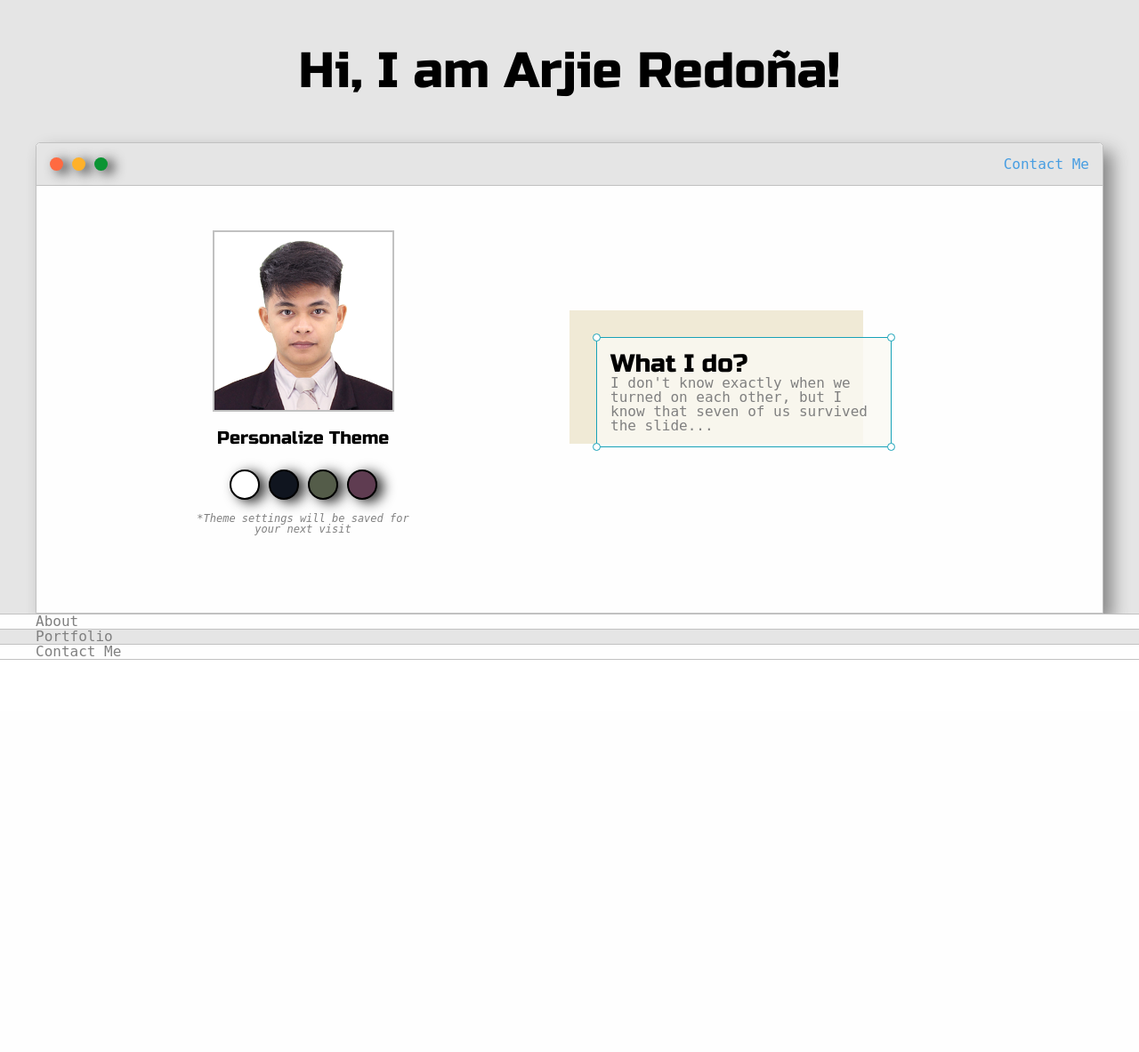
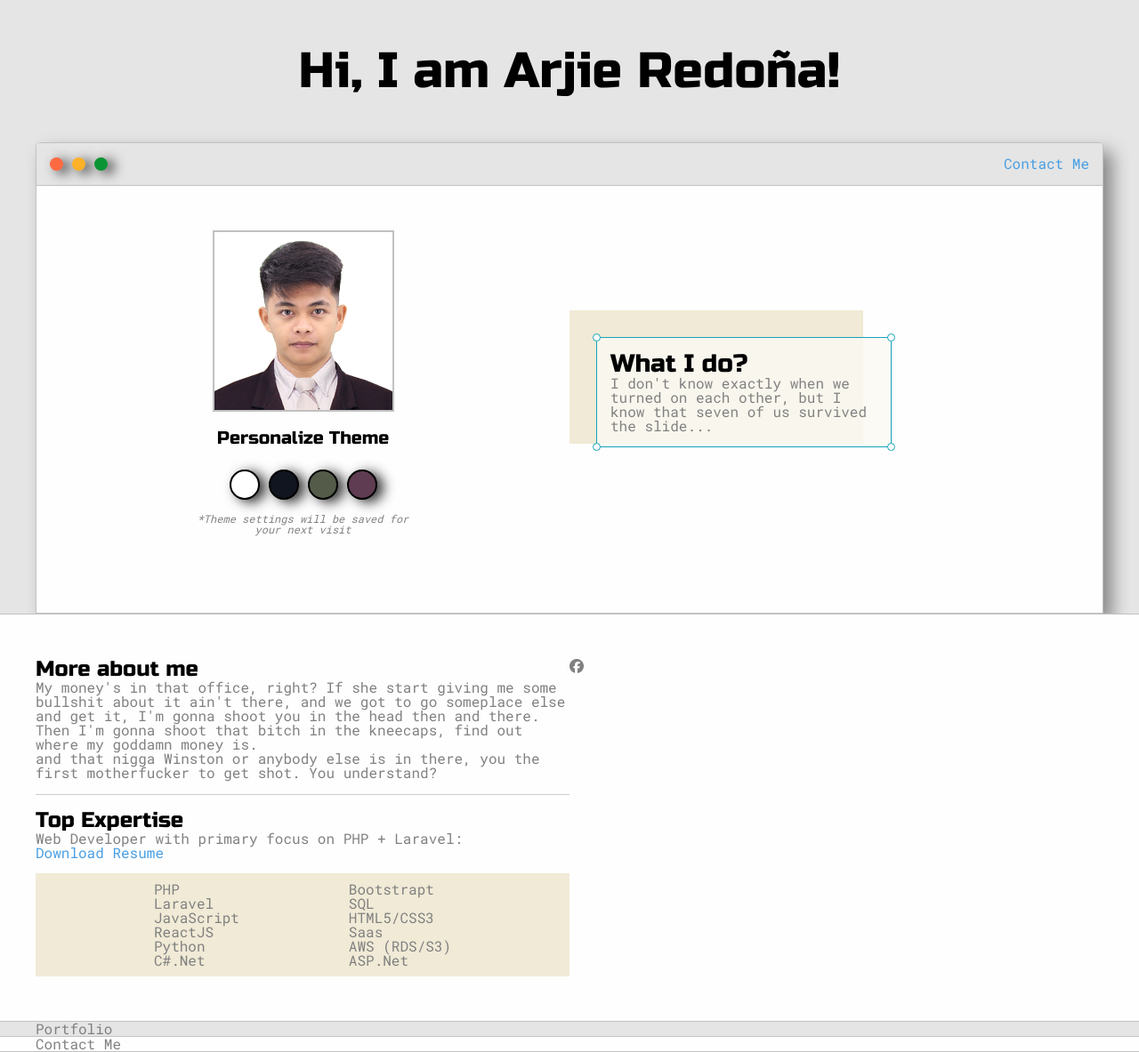
Before and after one commit to Aramxv/XPortfolio, a PHP site: page / in a window 1280 px wide. Shown: the whole page at 89% size. Before the commit the page ends 742 px from the top, so only its background shows below. Run offline with PHP 8.4, Linux system fonts and the light colour scheme; some libraries are stand-ins or nearby versions.

Commit message:
About me section is in progress

```diff
--- a/index.css
+++ b/index.css
@@ -96,6 +96,48 @@ input, select {
     vertical-align:middle;
 }
 
+/* GOOGLE MATERIAL ICONS */
+
+@font-face {
+    font-family: 'Material Icons';
+    font-style: normal;
+    font-weight: 400;
+    src: url(https://example.com/MaterialIcons-Regular.eot); /* For IE6-8 */
+    src: local('Material Icons'),
+      local('MaterialIcons-Regular'),
+      url(https://example.com/MaterialIcons-Regular.woff2) format('woff2'),
+      url(https://example.com/MaterialIcons-Regular.woff) format('woff'),
+      url(https://example.com/MaterialIcons-Regular.ttf) format('truetype');
+  }
+
+  .material-icons {
+    font-family: 'Material Icons';
+    font-weight: normal;
+    font-style: normal;
+    font-size: 24px;  /* Preferred icon size */
+    display: inline-block;
+    line-height: 1;
+    text-transform: none;
+    letter-spacing: normal;
+    word-wrap: normal;
+    white-space: nowrap;
+    direction: ltr;
+
+    /* Support for all WebKit browsers. */
+    -webkit-font-smoothing: antialiased;
+    /* Support for Safari and Chrome. */
+    text-rendering: optimizeLegibility;
+
+    /* Support for Firefox. */
+    -moz-osx-font-smoothing: grayscale;
+
+    /* Support for IE. */
+    font-feature-settings: 'liga';
+  }
+
+
+/* INDEX SECTION */
+
 :root{
     --mainColor:#E5E5E5;
     --secondaryColor:#FEFEFE;
@@ -110,8 +152,6 @@ input, select {
     --previewBG: rgb(251,249,243,0.8);
     --previewShadowBG: #F0EAD6;
 }
-
-/* INDEX SECTION */
 
 html, body{
     padding: 0;
@@ -350,6 +390,26 @@ h6 { font-size: 16px; }
     right: -5px;
 }
 
+.about-wrapper{
+    display: grid;
+    padding-top: 50px;
+    padding-bottom: 50px;
+    /*
+        Auto fit as many columns in the row
+        and, repeat it, but the columns should never be smaller than
+        320px, and expand it.
+    */
+    grid-template-columns: repeat(auto-fit, minmax(320px, 1fr));
+}
+
+#skills{
+    display: flex;
+    margin-top: 15px;
+    padding: 10px;
+    justify-content: space-evenly;
+    background-color: var(--previewShadowBG);
+}
+
 @media screen and (max-width: 1200px){
     .main-container{
         width: 95%;
--- a/index.html
+++ b/index.html
@@ -8,6 +8,10 @@
     <link href="https://fonts.googleapis.com/css2?family=Russo+One&display=swap" rel="stylesheet">
 
     <!-- Include Google Fonts-Roboto Mono reg500-->
+    <link href="https://fonts.googleapis.com/css2?family=Roboto+Mono&display=swap" rel="stylesheet">
+
+    <!-- Include Font-Awesome CDN-->
+    <script src="https://use.fontawesome.com/a84b6ba965.js"></script>
 
     <link rel="stylesheet" href="index.css">
 
@@ -65,7 +69,57 @@
 
     <section class="sub-section">
         <div class="main-container">
-            <p>About</p>
+            <div class="about-wrapper">
+                <div class="about-me">
+                    <h4>More about me</h4>
+
+                    <p>
+                        My money's in that office, right? If she start giving me some bullshit about it ain't there, and we got to go someplace else and get it, I'm gonna shoot you in the head then and there. Then I'm gonna shoot that bitch in the kneecaps, find out where my goddamn money is.
+                    </p>
+
+                    <p>
+                        and that nigga Winston or anybody else is in there, you the first motherfucker to get shot. You understand?
+                    </p>
+
+                    <hr>
+                    <h4>Top Expertise</h4>
+
+                    <p>
+                        Web Developer  with primary focus on PHP + Laravel:<br>
+                        <a
+                            target="_blank" href="docs/resume.pdf">
+                            Download Resume
+                        </a>
+                    </p>
+
+                    <div id="skills">
+                        <ul>
+                            <li>PHP</li>
+                            <li>Laravel</li>
+                            <li>JavaScript</li>
+                            <li>ReactJS</li>
+                            <li>Python</li>
+                            <li>C#.Net</li>
+                        </ul>
+                        <ul>
+                            <li>Bootstrapt</li>
+                            <li>SQL</li>
+                            <li>HTML5/CSS3</li>
+                            <li>Saas</li>
+                            <li>AWS (RDS/S3)</li>
+                            <li>ASP.Net</li>
+                        </ul>
+                    </div>
+                </div>
+
+
+                <div class="social-links">
+                   <ul>
+                       <li><a href="#"></a><i class="fab fa-facebook"></i></li>
+
+                   </ul>
+                </div>
+            </div>
         </div>
     </section>
 
```
Also changed, not shown: 1 other file.
